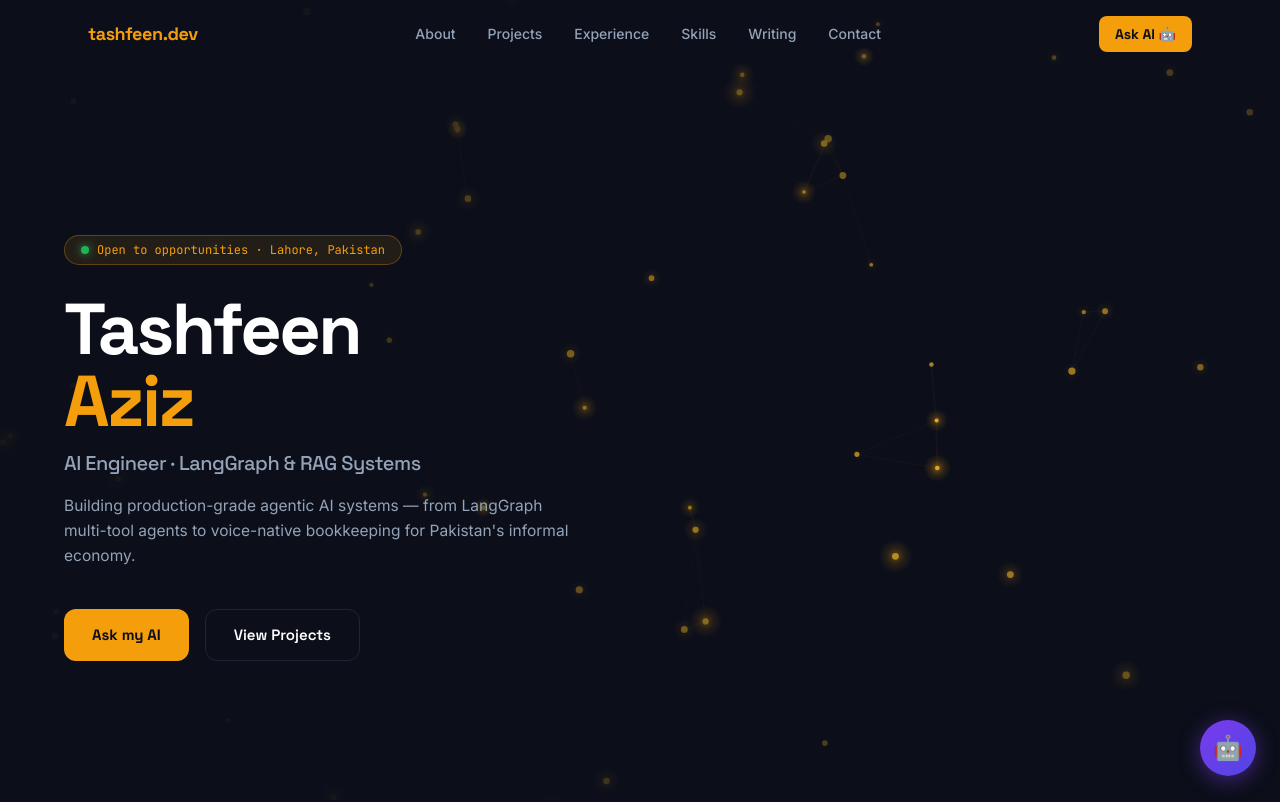
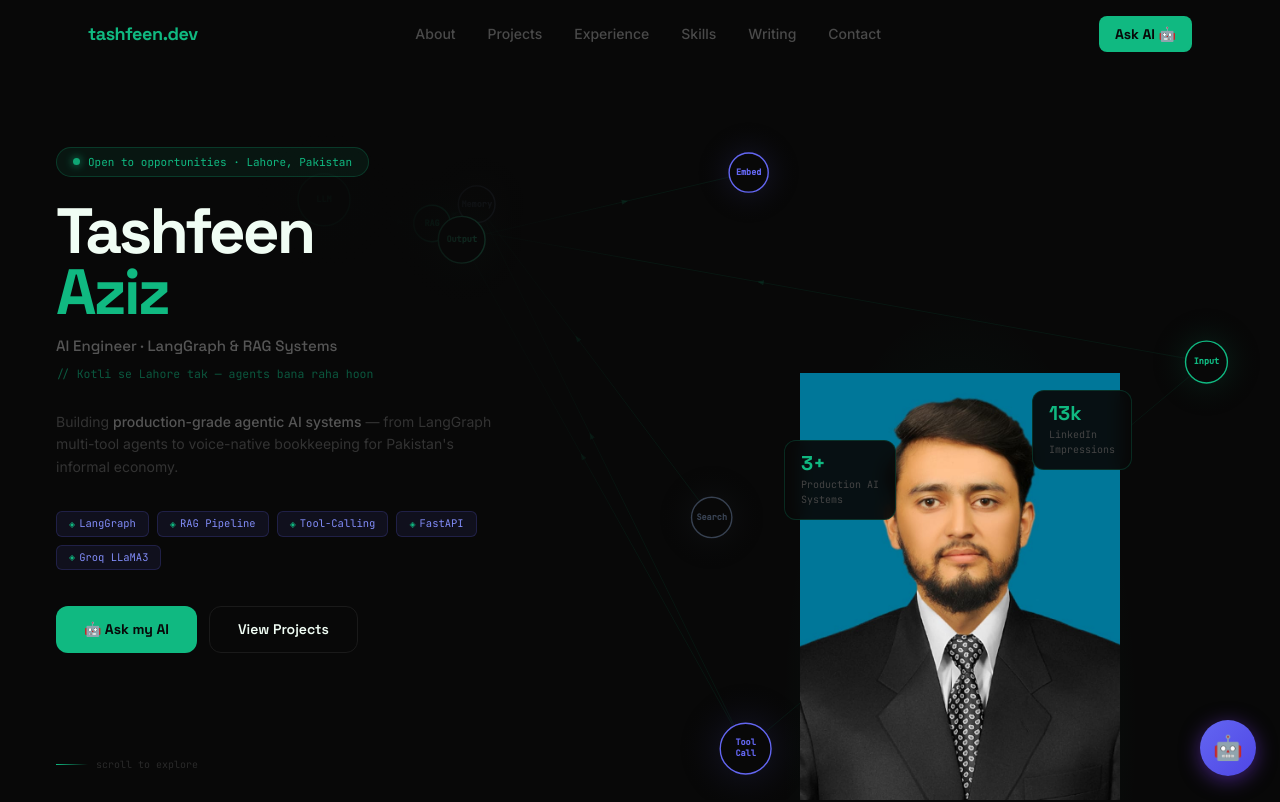
Before and after one commit to tashfeen786/tashfeen-portfolio, a React (Vite) app in the folder frontend/: page / in a window 1280 px wide. Shown: the top 802 px of the page. Built offline with nearby package versions, Linux system fonts and the light colour scheme.

Commit message:
Refactor code structure for improved readability and maintainability

```diff
--- a/frontend/src/components/Hero.tsx
+++ b/frontend/src/components/Hero.tsx
@@ -3,13 +3,15 @@ import { useEffect, useRef } from 'react'
 interface Node {
   x: number; y: number
   vx: number; vy: number
-  r: number
+  r: number; label: string; color: string
   glow: number; glowDir: number; glowSpeed: number
 }
+interface Pulse { from: number; to: number; t: number }
 
-interface Pulse {
-  from: number; to: number; t: number
-}
+const NODE_LABELS = ['RAG', 'Tool\nCall', 'Memory', 'LLM', 'Output', 'Embed', 'Input', 'Search']
+const NODE_COLORS = ['#10B981','#6366F1','#374151','#10B981','#34D399','#6366F1','#10B981','#374151']
+const EDGES = [[0,2],[0,4],[1,2],[1,4],[2,4],[3,4],[4,5],[6,0],[6,1],[7,2]]
+const ACCENT = '#10B981'
 
 export default function Hero() {
   const canvasRef = useRef<HTMLCanvasElement>(null)
@@ -22,156 +24,219 @@ export default function Hero() {
     let W = 0, H = 0
     let nodes: Node[] = []
     let pulses: Pulse[] = []
-    const NODE_COUNT = 55
-    const MAX_DIST = 160
-    const PULSE_SPEED = 0.012
-
-    function resize() {
-      W = canvas.width = canvas.offsetWidth
-      H = canvas.height = canvas.offsetHeight
-    }
+    let running = false
 
     function rand(a: number, b: number) { return a + Math.random() * (b - a) }
 
     function initNodes() {
-      nodes = Array.from({ length: NODE_COUNT }, () => ({
-        x: rand(0, W), y: rand(0, H),
-        vx: rand(-0.18, 0.18), vy: rand(-0.18, 0.18),
-        r: rand(1.8, 3.8),
+      nodes = NODE_LABELS.map((label, i) => ({
+        x: rand(W * 0.05, W * 0.95),
+        y: rand(H * 0.05, H * 0.95),
+        vx: rand(-0.16, 0.16), vy: rand(-0.16, 0.16),
+        r: rand(18, 26), label,
+        color: NODE_COLORS[i],
         glow: Math.random(),
         glowDir: Math.random() > 0.5 ? 1 : -1,
-        glowSpeed: rand(0.006, 0.018),
+        glowSpeed: rand(0.007, 0.014),
       }))
     }
 
-    function maybeSpawnPulse() {
-      if (Math.random() > 0.04) return
-      const i = Math.floor(Math.random() * nodes.length)
-      const neighbors: number[] = []
-      for (let j = 0; j < nodes.length; j++) {
-        if (j === i) continue
-        const dx = nodes[i].x - nodes[j].x
-        const dy = nodes[i].y - nodes[j].y
-        if (Math.sqrt(dx * dx + dy * dy) < MAX_DIST) neighbors.push(j)
-      }
-      if (!neighbors.length) return
-      const j = neighbors[Math.floor(Math.random() * neighbors.length)]
-      pulses.push({ from: i, to: j, t: 0 })
+    function resize() {
+      const rect = canvas.getBoundingClientRect()
+      W = canvas.width = rect.width || window.innerWidth
+      H = canvas.height = rect.height || window.innerHeight
+      initNodes()
+    }
+
+    function spawnPulse() {
+      if (Math.random() > 0.03) return
+      const e = EDGES[Math.floor(Math.random() * EDGES.length)]
+      if (nodes[e[0]] && nodes[e[1]]) pulses.push({ from: e[0], to: e[1], t: 0 })
     }
 
     function draw() {
+      if (!running) return
       ctx.clearRect(0, 0, W, H)
 
-      for (let i = 0; i < nodes.length; i++) {
-        for (let j = i + 1; j < nodes.length; j++) {
-          const dx = nodes[i].x - nodes[j].x
-          const dy = nodes[i].y - nodes[j].y
-          const dist = Math.sqrt(dx * dx + dy * dy)
-          if (dist < MAX_DIST) {
-            ctx.beginPath()
-            ctx.moveTo(nodes[i].x, nodes[i].y)
-            ctx.lineTo(nodes[j].x, nodes[j].y)
-            ctx.strokeStyle = 'rgba(245,158,11,' + (0.15 * (1 - dist / MAX_DIST)) + ')'
-            ctx.lineWidth = 0.6
-            ctx.stroke()
-          }
-        }
-      }
+      EDGES.forEach(([i, j]) => {
+        if (!nodes[i] || !nodes[j]) return
+        const a = nodes[i], b = nodes[j]
+        ctx.beginPath(); ctx.moveTo(a.x, a.y); ctx.lineTo(b.x, b.y)
+        ctx.strokeStyle = ACCENT + '14'; ctx.lineWidth = 1; ctx.stroke()
+        const ang = Math.atan2(b.y - a.y, b.x - a.x)
+        const mx = a.x + (b.x - a.x) * 0.58, my = a.y + (b.y - a.y) * 0.58
+        ctx.beginPath()
+        ctx.moveTo(mx, my)
+        ctx.lineTo(mx - 7 * Math.cos(ang - 0.38), my - 7 * Math.sin(ang - 0.38))
+        ctx.lineTo(mx - 7 * Math.cos(ang + 0.38), my - 7 * Math.sin(ang + 0.38))
+        ctx.closePath(); ctx.fillStyle = ACCENT + '22'; ctx.fill()
+      })
 
       pulses = pulses.filter(p => p.t <= 1)
       pulses.forEach(p => {
-        p.t += PULSE_SPEED
+        p.t += 0.012
+        if (!nodes[p.from] || !nodes[p.to]) return
         const a = nodes[p.from], b = nodes[p.to]
-        const px = a.x + (b.x - a.x) * p.t
-        const py = a.y + (b.y - a.y) * p.t
-        const grad = ctx.createRadialGradient(px, py, 0, px, py, 10)
-        grad.addColorStop(0, 'rgba(251,191,36,0.9)')
-        grad.addColorStop(0.4, 'rgba(245,158,11,0.35)')
-        grad.addColorStop(1, 'rgba(245,158,11,0)')
-        ctx.beginPath()
-        ctx.arc(px, py, 10, 0, Math.PI * 2)
-        ctx.fillStyle = grad
-        ctx.fill()
-        ctx.beginPath()
-        ctx.arc(px, py, 2, 0, Math.PI * 2)
-        ctx.fillStyle = 'rgba(255,230,100,1)'
-        ctx.fill()
+        const px = a.x + (b.x - a.x) * p.t, py = a.y + (b.y - a.y) * p.t
+        const g = ctx.createRadialGradient(px, py, 0, px, py, 13)
+        g.addColorStop(0, ACCENT + 'EE'); g.addColorStop(0.5, ACCENT + '30'); g.addColorStop(1, 'transparent')
+        ctx.beginPath(); ctx.arc(px, py, 13, 0, Math.PI * 2); ctx.fillStyle = g; ctx.fill()
+        ctx.beginPath(); ctx.arc(px, py, 2.5, 0, Math.PI * 2); ctx.fillStyle = '#fff'; ctx.fill()
       })
 
       nodes.forEach(n => {
         n.glow += n.glowSpeed * n.glowDir
         if (n.glow > 1 || n.glow < 0.1) n.glowDir *= -1
-        const gr = n.r * 3.5 * n.glow
-        const grad = ctx.createRadialGradient(n.x, n.y, 0, n.x, n.y, gr + 6)
-        grad.addColorStop(0, 'rgba(245,158,11,' + (0.55 * n.glow) + ')')
-        grad.addColorStop(0.5, 'rgba(245,158,11,' + (0.18 * n.glow) + ')')
-        grad.addColorStop(1, 'rgba(245,158,11,0)')
-        ctx.beginPath()
-        ctx.arc(n.x, n.y, gr + 6, 0, Math.PI * 2)
-        ctx.fillStyle = grad
-        ctx.fill()
-        ctx.beginPath()
-        ctx.arc(n.x, n.y, n.r, 0, Math.PI * 2)
-        ctx.fillStyle = 'rgba(251,191,36,' + (0.7 + 0.3 * n.glow) + ')'
-        ctx.fill()
+        const g = ctx.createRadialGradient(n.x, n.y, 0, n.x, n.y, n.r * 2.6)
+        g.addColorStop(0, n.color + '28'); g.addColorStop(1, 'transparent')
+        ctx.beginPath(); ctx.arc(n.x, n.y, n.r * 2.6, 0, Math.PI * 2); ctx.fillStyle = g; ctx.fill()
+        ctx.beginPath(); ctx.arc(n.x, n.y, n.r, 0, Math.PI * 2); ctx.fillStyle = '#080808'; ctx.fill()
+        ctx.strokeStyle = n.color; ctx.lineWidth = 1.4; ctx.stroke()
+        ctx.fillStyle = n.color
+        ctx.font = '600 8.5px JetBrains Mono, monospace'
+        ctx.textAlign = 'center'; ctx.textBaseline = 'middle'
+        n.label.split('\n').forEach((line, li, arr) => {
+          ctx.fillText(line, n.x, n.y + (li - (arr.length - 1) / 2) * 11)
+        })
         n.x += n.vx; n.y += n.vy
-        if (n.x < -20) n.x = W + 20
-        if (n.x > W + 20) n.x = -20
-        if (n.y < -20) n.y = H + 20
-        if (n.y > H + 20) n.y = -20
+        if (n.x < 20 || n.x > W - 20) n.vx *= -1
+        if (n.y < 20 || n.y > H - 20) n.vy *= -1
       })
 
-      maybeSpawnPulse()
+      spawnPulse()
       animId = requestAnimationFrame(draw)
     }
 
-    const ro = new ResizeObserver(() => { resize(); initNodes() })
+    // Delay so DOM has rendered and canvas has real dimensions
+    const timer = setTimeout(() => {
+      running = true
+      resize()
+      draw()
+    }, 100)
+
+    const ro = new ResizeObserver(() => { resize() })
     ro.observe(canvas)
-    resize(); initNodes(); draw()
-    return () => { cancelAnimationFrame(animId); ro.disconnect() }
+    window.addEventListener('resize', resize)
+
+    return () => {
+      running = false
+      clearTimeout(timer)
+      cancelAnimationFrame(animId)
+      ro.disconnect()
+      window.removeEventListener('resize', resize)
+    }
   }, [])
 
   return (
-    <section id="about" className="relative min-h-screen flex items-center px-6 md:px-16 overflow-hidden">
-      <canvas ref={canvasRef} className="absolute inset-0 w-full h-full" />
-      <div className="absolute inset-0 bg-[radial-gradient(ellipse_55%_70%_at_70%_50%,transparent_0%,rgba(12,15,26,0.6)_60%,rgba(12,15,26,0.95)_100%)]" />
+    <section id="about" className="relative min-h-screen grid grid-cols-1 md:grid-cols-2 overflow-hidden">
 
-      <div className="relative z-10 max-w-2xl pt-24">
-        <div className="inline-flex items-center gap-2 bg-amber/10 border border-amber/30 text-amber px-4 py-1.5 rounded-full text-xs font-mono mb-7">
-          <span className="w-2 h-2 rounded-full bg-green shadow-[0_0_8px_#22C55E] animate-pulse" />
+      {/* Canvas — full section background, visible mainly on right */}
+      <canvas
+        ref={canvasRef}
+        className="absolute inset-0 w-full h-full z-0"
+        style={{ width: '100%', height: '100%' }}
+      />
+
+      {/* LEFT: Text */}
+      <div className="relative z-10 flex flex-col justify-center px-10 md:px-14 py-24 md:py-0"
+        style={{ background: 'linear-gradient(90deg, rgba(8,8,8,0.99) 0%, rgba(8,8,8,0.96) 65%, rgba(8,8,8,0.7) 85%, transparent 100%)' }}>
+
+        <div className="inline-flex items-center gap-2 border px-4 py-1.5 rounded-full text-[11px] font-mono mb-6 w-fit"
+          style={{ background: 'rgba(16,185,129,0.08)', borderColor: 'rgba(16,185,129,0.22)', color: '#10B981' }}>
+          <span className="w-[7px] h-[7px] rounded-full animate-pulse"
+            style={{ background: '#10B981', boxShadow: '0 0 8px #10B981' }} />
           Open to opportunities · Lahore, Pakistan
         </div>
 
-        <h1 className="font-grotesk font-bold text-6xl md:text-7xl leading-[1.04] tracking-[-2.5px] mb-3">
-          Tashfeen<br />
-          <span className="text-amber">Aziz</span>
+        <h1 className="font-grotesk font-extrabold leading-[0.95] tracking-[-3px] mb-3"
+          style={{ fontSize: '64px', color: '#F0FDF4' }}>
+          Tashfeen
+          <span className="block" style={{ color: '#10B981' }}>Aziz</span>
         </h1>
 
-        <p className="font-grotesk text-xl text-muted font-medium tracking-tight mb-4">
+        <p className="font-grotesk font-medium mb-2" style={{ fontSize: '15px', color: '#555' }}>
           AI Engineer · LangGraph & RAG Systems
         </p>
 
-        <p className="text-muted text-[15.5px] leading-relaxed mb-10 max-w-lg">
-          Building production-grade agentic AI systems — from LangGraph
-          multi-tool agents to voice-native bookkeeping for Pakistan's
-          informal economy.
+        <p className="font-mono mb-7" style={{ fontSize: '11.5px', color: 'rgba(16,185,129,0.45)' }}>
+          // Kotli se Lahore tak — agents bana raha hoon
         </p>
 
-        <div className="flex gap-4 flex-wrap">
+        <p className="leading-relaxed mb-8 max-w-md" style={{ fontSize: '14px', color: '#333' }}>
+          Building{' '}
+          <span style={{ color: '#555', fontWeight: 500 }}>production-grade agentic AI systems</span>
+          {' '}— from LangGraph multi-tool agents to voice-native bookkeeping for Pakistan's informal economy.
+        </p>
+
+        <div className="flex flex-wrap gap-2 mb-9">
+          {['LangGraph', 'RAG Pipeline', 'Tool-Calling', 'FastAPI', 'Groq LLaMA3'].map(s => (
+            <span key={s} className="px-3 py-1 rounded-md font-mono flex items-center gap-1"
+              style={{ fontSize: '10.5px', background: 'rgba(99,102,241,0.09)', border: '1px solid rgba(99,102,241,0.2)', color: '#818CF8' }}>
+              <span style={{ color: '#10B981', fontSize: '8px' }}>◈</span>
+              {s}
+            </span>
+          ))}
+        </div>
+
+        <div className="flex gap-3 flex-wrap">
           <button
             onClick={() => document.getElementById('chat-widget')?.scrollIntoView({ behavior: 'smooth' })}
-            className="bg-amber text-bg font-grotesk font-bold text-[15px] px-7 py-3.5 rounded-xl hover:bg-amber-lt transition-all duration-200 hover:-translate-y-0.5"
-          >
-            Ask my AI
+            className="font-grotesk font-bold px-7 py-3 rounded-xl transition-all duration-200 hover:-translate-y-0.5"
+            style={{ background: '#10B981', color: '#080808', fontSize: '14px' }}>
+            🤖 Ask my AI
           </button>
-          <a
-            href="#projects"
-            className="border border-border text-white font-grotesk font-semibold text-[15px] px-7 py-3.5 rounded-xl hover:border-muted transition-colors duration-200"
-          >
+          <a href="#projects"
+            className="font-grotesk font-semibold px-7 py-3 rounded-xl transition-colors duration-200"
+            style={{ color: '#F0FDF4', border: '1px solid #1A1A1A', fontSize: '14px' }}>
             View Projects
           </a>
         </div>
       </div>
+
+      {/* RIGHT: Photo area */}
+      <div className="relative hidden md:flex items-end justify-center z-10 overflow-hidden">
+
+        {/* Glow */}
+        <div className="absolute bottom-0 left-1/2 -translate-x-1/2 w-[360px] h-[500px] pointer-events-none"
+          style={{ background: 'radial-gradient(ellipse at 50% 85%, rgba(16,185,129,0.12) 0%, transparent 70%)' }} />
+
+        <div className="relative w-[320px] h-[500px] flex items-end justify-center">
+          {/*
+            PHOTO LAGANE KA TARIKA:
+            1. remove.bg pe jao → apni photo upload karo → PNG download karo
+            2. frontend/public/ folder mein photo.png save karo
+            3. Neeche wali placeholder div ko delete karo
+            4. Yeh add karo:
+               <img src="/photo.png" className="h-full w-full object-contain object-bottom" alt="Tashfeen Aziz" />
+          */}
+          <img
+            src="/photo.png"
+            className="h-full w-full object-contain object-bottom"
+            alt="Tashfeen Aziz"
+          />
+
+          {/* Stat: 3+ */}
+          <div className="absolute z-20 rounded-xl px-4 py-3"
+            style={{ left: '-16px', top: '28%', background: 'rgba(8,8,8,0.92)', border: '1px solid rgba(16,185,129,0.2)', backdropFilter: 'blur(8px)' }}>
+            <div className="font-grotesk font-bold text-xl leading-none" style={{ color: '#10B981' }}>3+</div>
+            <div className="font-mono mt-1" style={{ fontSize: '10px', color: '#444' }}>Production AI<br />Systems</div>
+          </div>
+
+          {/* Stat: 13k */}
+          <div className="absolute z-20 rounded-xl px-4 py-3"
+            style={{ right: '-12px', top: '18%', background: 'rgba(8,8,8,0.92)', border: '1px solid rgba(16,185,129,0.2)', backdropFilter: 'blur(8px)' }}>
+            <div className="font-grotesk font-bold text-xl leading-none" style={{ color: '#10B981' }}>13k</div>
+            <div className="font-mono mt-1" style={{ fontSize: '10px', color: '#444' }}>LinkedIn<br />Impressions</div>
+          </div>
+        </div>
+      </div>
+
+      {/* Scroll hint */}
+      <div className="absolute bottom-7 left-14 z-10 flex items-center gap-2 font-mono" style={{ fontSize: '10px', color: '#2A2A2A' }}>
+        <div className="w-8 h-px" style={{ background: 'linear-gradient(90deg, #10B981, transparent)' }} />
+        scroll to explore
+      </div>
+
     </section>
   )
 }
--- a/frontend/src/index.css
+++ b/frontend/src/index.css
@@ -9,8 +9,8 @@
 }
 
 body {
-  background-color: #0C0F1A;
-  color: #F8FAFC;
+  background-color: #080808;
+  color: #F0FDF4;
   font-family: 'Inter', sans-serif;
 }
 
@@ -19,10 +19,10 @@ body {
 }
 
 ::-webkit-scrollbar-track {
-  background: #0C0F1A;
+  background: #080808;
 }
 
 ::-webkit-scrollbar-thumb {
-  background: #1E2535;
+  background: #1A1A1A;
   border-radius: 3px;
 }
--- a/frontend/tailwind.config.js
+++ b/frontend/tailwind.config.js
@@ -7,14 +7,14 @@ export default {
   theme: {
     extend: {
       colors: {
-        bg:       '#0C0F1A',
-        surface:  '#141824',
-        border:   '#1E2535',
-        amber:    '#F59E0B',
-        'amber-lt':'#FBBF24',
-        purple:   '#7C3AED',
-        muted:    '#94A3B8',
-        green:    '#22C55E',
+        bg:        '#080808',
+        surface:   '#111111',
+        border:    '#1A1A1A',
+        amber:     '#10B981',
+        'amber-lt':'#34D399',
+        purple:    '#6366F1',
+        muted:     '#4A4A4A',
+        green:     '#10B981',
       },
       fontFamily: {
         grotesk: ['Space Grotesk', 'sans-serif'],
```
Also changed, not shown: frontend/public/photo.png (added).
